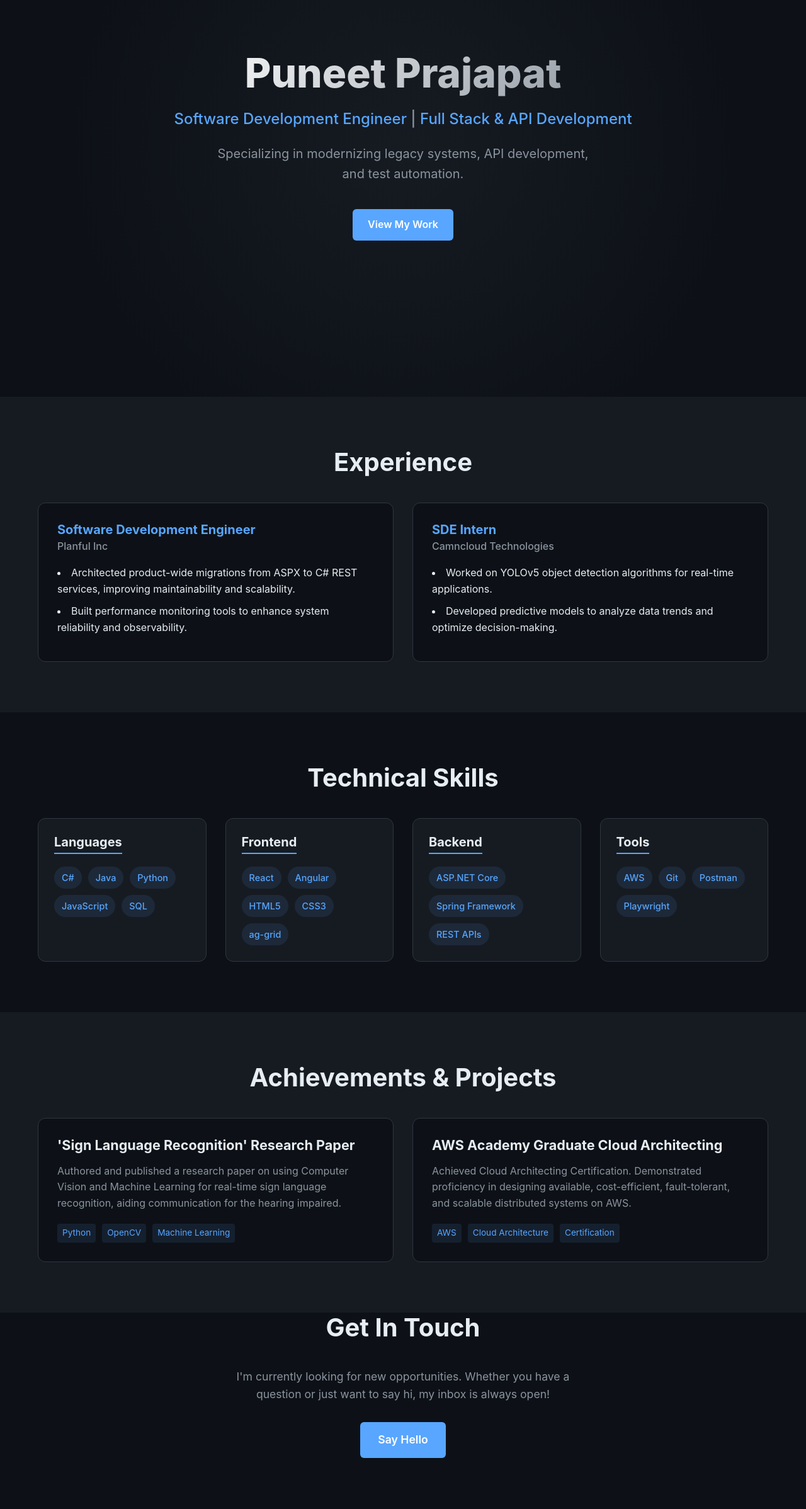
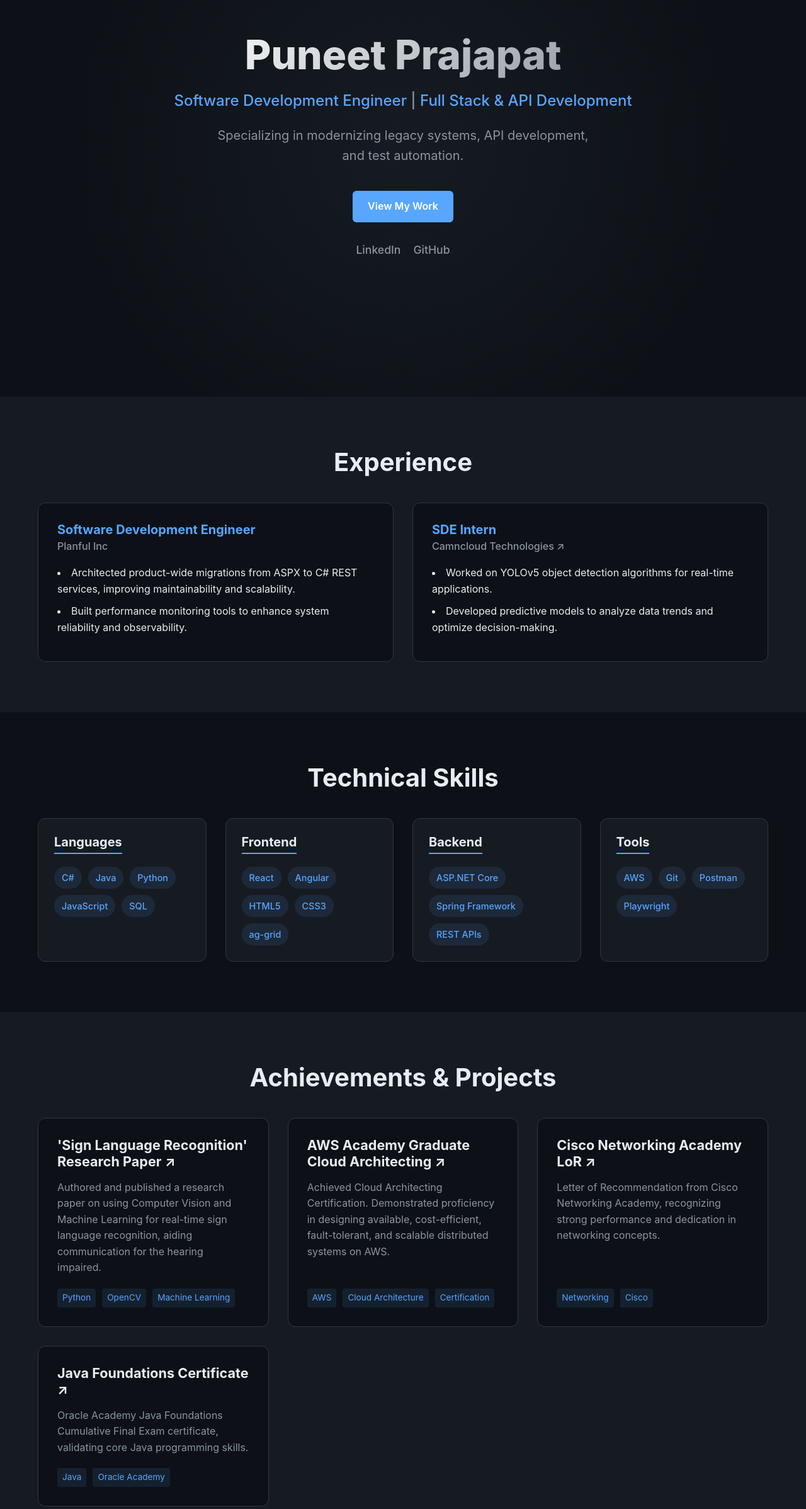
Before and after one commit to prajapat23puneet/Portfolio, a React (Vite) app: page / in a window 1280 px wide. Shown: the part 170-2566 px from the top of the page at 63% size. Built offline with nearby package versions, Linux system fonts and the light colour scheme.

Commit message:
added links

```diff
--- a/src/components/About.css
+++ b/src/components/About.css
@@ -43,6 +43,17 @@
     font-weight: 500;
 }
 
+.company-link {
+    color: var(--text-secondary);
+    text-decoration: none;
+    transition: color 0.2s;
+}
+
+.company-link:hover {
+    color: var(--accent-color);
+    text-decoration: underline;
+}
+
 .achievements {
     list-style-position: inside;
     padding-left: 0;
--- a/src/components/About.jsx
+++ b/src/components/About.jsx
@@ -18,7 +18,11 @@ const About = () => {
 
                     <div className="experience-card">
                         <h3 className="role">SDE Intern</h3>
-                        <h4 className="company">Camncloud Technologies</h4>
+                        <h4 className="company">
+                            <a href="https://drive.google.com/file/d/1JRHfShZ-YJb2-CV4gNgEXh0nfiIkdWFJ/view?usp=sharing" target="_blank" rel="noopener noreferrer" className="company-link">
+                                Camncloud Technologies ↗
+                            </a>
+                        </h4>
                         <ul className="achievements">
                             <li>Worked on YOLOv5 object detection algorithms for real-time applications.</li>
                             <li>Developed predictive models to analyze data trends and optimize decision-making.</li>
--- a/src/components/Hero.css
+++ b/src/components/Hero.css
@@ -16,7 +16,6 @@
     font-weight: 800;
     background: linear-gradient(135deg, #fff 0%, #8b949e 100%);
     -webkit-background-clip: text;
-    background-clip: text;
     -webkit-text-fill-color: transparent;
     margin-bottom: 20px;
 }
@@ -37,6 +36,29 @@
     margin-right: auto;
 }
 
+.hero-actions {
+    display: flex;
+    flex-direction: column;
+    align-items: center;
+    gap: 20px;
+}
+
+.social-links {
+    display: flex;
+    gap: 20px;
+    margin-top: 10px;
+}
+
+.social-link {
+    color: var(--text-secondary);
+    font-weight: 500;
+    font-size: 1.1rem;
+}
+
+.social-link:hover {
+    color: var(--accent-color);
+}
+
 /* Responsive adjustments */
 @media (max-width: 768px) {
     .name {
--- a/src/components/Hero.jsx
+++ b/src/components/Hero.jsx
@@ -12,6 +12,10 @@ const Hero = () => {
                 </p>
                 <div className="hero-actions">
                     <a href="#about" className="btn">View My Work</a>
+                    <div className="social-links">
+                        <a href="https://www.linkedin.com/in/puneet-prajapat/" target="_blank" rel="noopener noreferrer" className="social-link">LinkedIn</a>
+                        <a href="https://github.com/prajapat23puneet" target="_blank" rel="noopener noreferrer" className="social-link">GitHub</a>
+                    </div>
                 </div>
             </div>
         </section>
--- a/src/components/Projects.css
+++ b/src/components/Projects.css
@@ -30,6 +30,16 @@
     color: var(--text-primary);
 }
 
+.project-title a {
+    color: var(--text-primary);
+    text-decoration: none;
+    transition: color 0.2s;
+}
+
+.project-title a:hover {
+    color: var(--accent-color);
+}
+
 .project-desc {
     color: var(--text-secondary);
     margin-bottom: 20px;
--- a/src/components/Projects.jsx
+++ b/src/components/Projects.jsx
@@ -8,7 +8,11 @@ const Projects = () => {
                 <h2 className="section-title">Achievements & Projects</h2>
                 <div className="projects-grid">
                     <div className="project-card">
-                        <h3 className="project-title">'Sign Language Recognition' Research Paper</h3>
+                        <h3 className="project-title">
+                            <a href="https://www.irjmets.com/uploadedfiles/paper//issue_4_april_2023/36269/final/fin_irjmets1681992577.pdf" target="_blank" rel="noopener noreferrer">
+                                'Sign Language Recognition' Research Paper ↗
+                            </a>
+                        </h3>
                         <p className="project-desc">
                             Authored and published a research paper on using Computer Vision and Machine Learning for real-time sign language recognition, aiding communication for the hearing impaired.
                         </p>
@@ -20,7 +24,11 @@ const Projects = () => {
                     </div>
 
                     <div className="project-card">
-                        <h3 className="project-title">AWS Academy Graduate Cloud Architecting</h3>
+                        <h3 className="project-title">
+                            <a href="https://www.credly.com/badges/29711874-b666-44e7-a1e6-3858daea357e/print" target="_blank" rel="noopener noreferrer">
+                                AWS Academy Graduate Cloud Architecting ↗
+                            </a>
+                        </h3>
                         <p className="project-desc">
                             Achieved Cloud Architecting Certification. Demonstrated proficiency in designing available, cost-efficient, fault-tolerant, and scalable distributed systems on AWS.
                         </p>
@@ -30,6 +38,37 @@ const Projects = () => {
                             <span>Certification</span>
                         </div>
                     </div>
+
+                    <div className="project-card">
+                        <h3 className="project-title">
+                            <a href="https://drive.google.com/file/d/1OYLHDu8Cf_CKnzm-83jqugO73GRulWLC/view?usp=sharing" target="_blank" rel="noopener noreferrer">
+                                Cisco Networking Academy LoR ↗
+                            </a>
+                        </h3>
+                        <p className="project-desc">
+                            Letter of Recommendation from Cisco Networking Academy, recognizing strong performance and dedication in networking concepts.
+                        </p>
+                        <div className="project-tags">
+                            <span>Networking</span>
+                            <span>Cisco</span>
+                        </div>
+                    </div>
+
+                    <div className="project-card">
+                        <h3 className="project-title">
+                            <a href="https://drive.google.com/file/d/1ZzWFP6dhuQR3LNyimNZDm4g5srwjRcfE/view?usp=sharing" target="_blank" rel="noopener noreferrer">
+                                Java Foundations Certificate ↗
+                            </a>
+                        </h3>
+                        <p className="project-desc">
+                            Oracle Academy Java Foundations Cumulative Final Exam certificate, validating core Java programming skills.
+                        </p>
+                        <div className="project-tags">
+                            <span>Java</span>
+                            <span>Oracle Academy</span>
+                        </div>
+                    </div>
+
                 </div>
             </div>
         </section>
```
